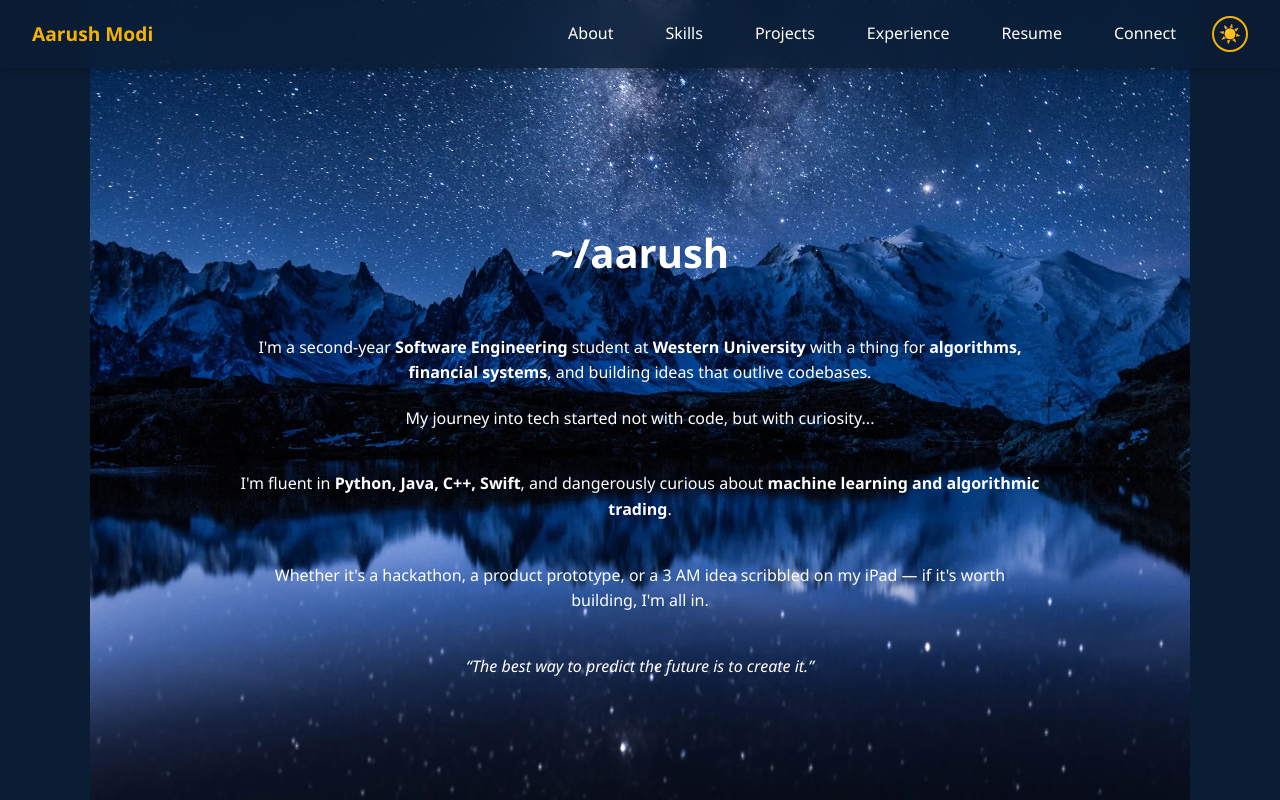
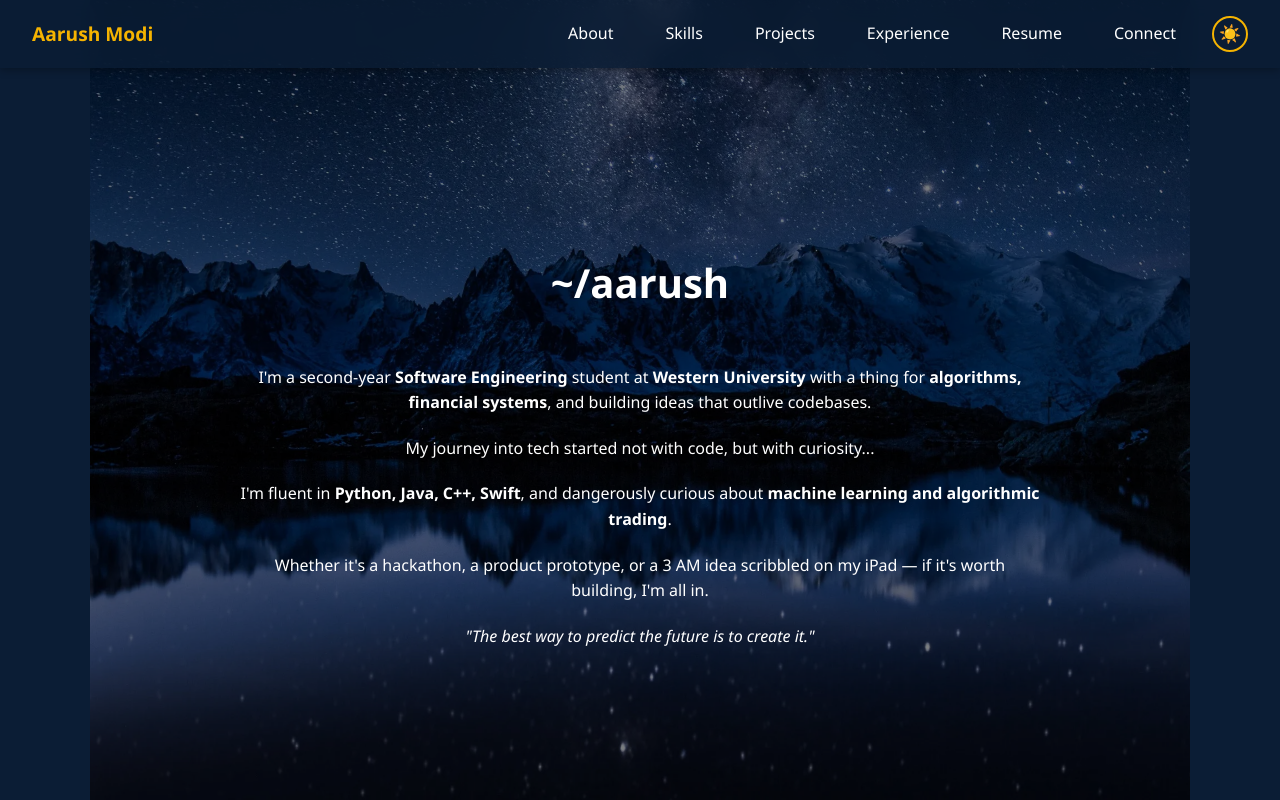
Before and after one commit to aarush-modi/aarush-portfolio, a React (Vite) app: page / in a window 1280 px wide. Shown: the top 800 px of the page. Built offline with nearby package versions, Linux system fonts and the light colour scheme; the HTML template or start-up script is replaced by a standard one.

Commit message:
Updated hero to always be white text so it remains readable in light theme

```diff
--- a/src/components/Hero.jsx
+++ b/src/components/Hero.jsx
@@ -11,22 +11,33 @@ const Hero = () => {
     <section
       id="about"
       style={{
+        position: "relative",
         backgroundImage: "url('/dolomites-night.webp')",
-    backgroundSize: "cover",             // ✅ always fills, crops if needed
-    backgroundPosition: "center",        // ✅ keeps subject centered
-    backgroundRepeat: "no-repeat",       // ✅ no tiling
-    minHeight: "100vh",                  // ✅ fill full screen height
-    width: "100%",                       // ✅ full width
+        backgroundSize: "cover",
+        backgroundPosition: "center",
+        backgroundRepeat: "no-repeat",
+        minHeight: "100vh",
+        width: "100%",
         display: "flex",
         flexDirection: "column",
         justifyContent: "center",
         alignItems: "center",
         padding: "0 20px",
-    textAlign: "center"
+        textAlign: "center",
+        color: "white",
       }}
     >
+      <div
+        style={{
+          position: "absolute",
+          inset: 0,
+          backgroundColor: "rgba(0, 0, 0, 0.5)",
+          zIndex: 0,
+        }}
+      />
 
-  <h2 data-aos="fade-up" style={{paddingTop: '120px'}}>~/aarush</h2>
+      <div style={{ position: "relative", zIndex: 1 }}>
+        <h2 data-aos="fade-up" style={{ paddingTop: '120px' }}>~/aarush</h2>
 
         <p data-aos="fade-up" data-aos-delay="100" style={{ maxWidth: '800px', margin: '0 auto' }}>
           I'm a second-year <strong>Software Engineering</strong> student at <strong>Western University</strong> with a thing for
@@ -46,10 +57,10 @@ const Hero = () => {
         </p>
 
         <p data-aos="fade-up" data-aos-delay="600" style={{ fontStyle: 'italic', maxWidth: '800px', margin: '20px auto' }}>
-    “The best way to predict the future is to create it.”
+          "The best way to predict the future is to create it."
         </p>
+      </div>
     </section>
-
   );
 };
 
```
Lines whose indentation alone changed are shown as unchanged.
